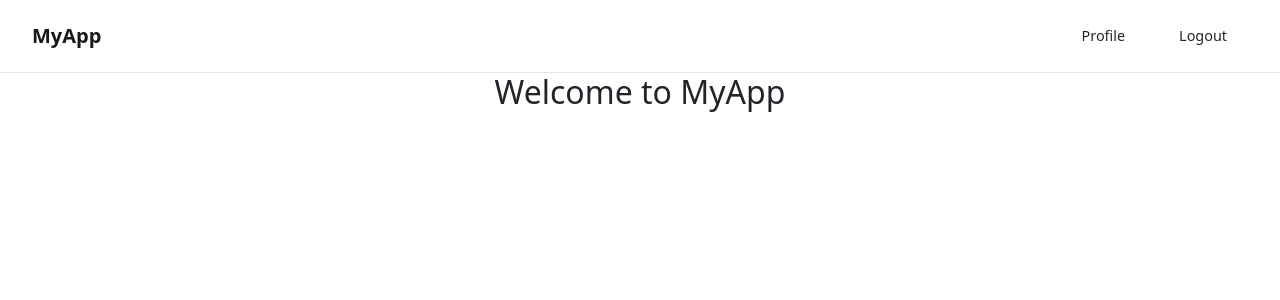
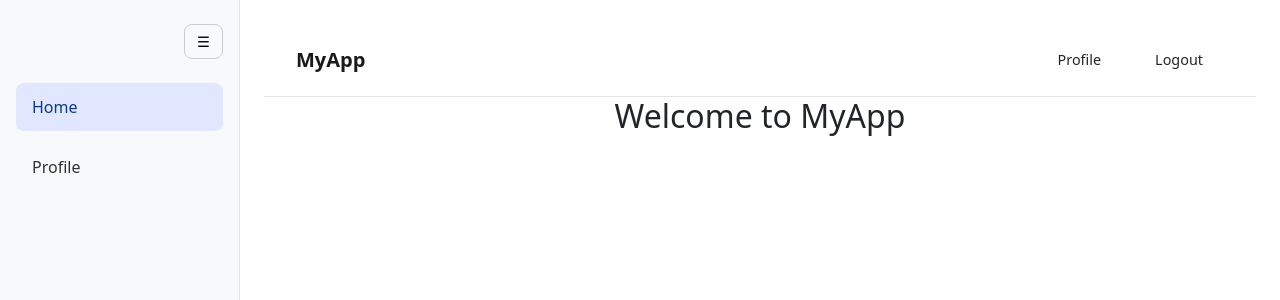
Before and after one commit to AshikMehediAbid/SmartMetro-FE, an Angular app: page /home in a window 1280 px wide. Shown: the top 300 px of the page. Built offline with nearby package versions, Linux system fonts and the light colour scheme; sample sign-in values are in the browser's storage.

Commit message:
feat(station): implement sidebar navigation and create station page with improved UI components

```diff
--- a/src/app/app.css
+++ b/src/app/app.css
@@ -17,3 +17,65 @@
   display: flex;
   gap: 0.75rem;
 }
+
+.app-layout {
+  display: grid;
+  grid-template-columns: 240px 1fr;
+  min-height: calc(100vh - 0px);
+}
+
+.sidebar {
+  background: #f8f9fb;
+  padding: 1.5rem 1rem;
+  border-right: 1px solid #e5e5e5;
+  transition: width 200ms ease, padding 200ms ease;
+}
+
+.sidebar.collapsed {
+  width: 68px;
+  padding: 1.5rem 0.5rem;
+}
+
+.sidebar-header {
+  display: flex;
+  align-items: center;
+  justify-content: space-between;
+  margin-bottom: 1.5rem;
+}
+
+.sidebar h2 {
+  margin: 0;
+  font-size: 1.1rem;
+}
+
+.menu-toggle {
+  background: transparent;
+  border: 1px solid #ccc;
+  border-radius: 0.5rem;
+  padding: 0.35rem 0.75rem;
+  font-size: 0.9rem;
+  cursor: pointer;
+}
+
+.sidebar nav {
+  display: flex;
+  flex-direction: column;
+  gap: 0.75rem;
+}
+
+.sidebar a {
+  color: #333;
+  text-decoration: none;
+  padding: 0.75rem 1rem;
+  border-radius: 0.5rem;
+}
+
+.sidebar a.active,
+.sidebar a:hover {
+  background: #e0e7ff;
+  color: #0b3a8c;
+}
+
+.content {
+  padding: 1.5rem;
+}
--- a/src/app/app.html
+++ b/src/app/app.html
@@ -1,2 +1,23 @@
+<div class="app-layout">
+  @if (isLoggedIn()) {
+    <aside class="sidebar" [class.collapsed]="!sidebarOpened()">
+      <div class="sidebar-header">
+        <h2 *ngIf="sidebarOpened()"></h2>
+        <button class="menu-toggle" type="button" (click)="toggleSidebar()">
+          {{ sidebarOpened() ? '☰' : 'Menu' }}
+        </button>
+      </div>
+      <nav *ngIf="sidebarOpened()">
+        <a routerLink="/home" routerLinkActive="active">Home</a>
+        <a routerLink="/user-profile" routerLinkActive="active">Profile</a>
+        <a *ngIf="isAdmin()" routerLink="/stations" routerLinkActive="active">Station Management</a>
+      </nav>
+    </aside>
+  }
+
+  <main class="content">
+    <router-outlet></router-outlet>
+  </main>
+</div>
+
 <app-toast />
-<router-outlet></router-outlet>
--- a/src/app/app.routes.ts
+++ b/src/app/app.routes.ts
@@ -4,11 +4,12 @@ import { Login } from './pages/auth/login/login';
 import { Register } from './pages/auth/register/register';
 import { VerifyEmail } from './pages/auth/verify-email/verify-email';
 import { UserProfile } from './pages/auth/user-profile/user-profile';
-import { authGuard } from './core/guards/auth-guard';
+import { authGuard, adminGuard } from './core/guards/auth-guard';
 import { RecoverPassword } from './pages/auth/recover-password/recover-password';
 import { VerifyOtp } from './pages/verify-otp/verify-otp';
 import { CreateStation } from './pages/station/create-station/create-station';
 import { StationList } from './pages/station/station-list/station-list';
+import { NotFound } from './pages/not-found/not-found';
 
 export const routes: Routes = [
     {
@@ -48,10 +49,18 @@ export const routes: Routes = [
     {
         path: 'create-station',
         component: CreateStation,
+        canActivate: [adminGuard],
     },
     {
         path: 'stations',
         component: StationList,
+    },
+    {
+        path: 'not-found',
+        component: NotFound,
+    },
+    {
+        path: '**',
+        redirectTo: 'not-found',
     }
-
 ];
--- a/src/app/app.ts
+++ b/src/app/app.ts
@@ -1,13 +1,48 @@
-import { Component, signal } from '@angular/core';
-import { RouterOutlet } from '@angular/router';
+import { Component, inject, signal } from '@angular/core';
+import { NgIf } from '@angular/common';
+import { NavigationEnd, Router, RouterLink, RouterLinkActive, RouterOutlet } from '@angular/router';
+import { filter } from 'rxjs';
+import { AuthService } from './core/services/auth/auth-service';
 import { ToastComponent } from './shared/widgets/toast/toast';
 
 @Component({
   selector: 'app-root',
-  imports: [RouterOutlet, ToastComponent],
+  imports: [NgIf, RouterOutlet, RouterLink, RouterLinkActive, ToastComponent],
   templateUrl: './app.html',
   styleUrl: './app.css'
 })
 export class App {
   protected readonly title = signal('SmartMetro-FE');
+  protected sidebarOpened = signal(true);
+
+  private authService = inject(AuthService);
+  protected router = inject(Router);
+  protected isAdmin = signal(false);
+  protected isLoggedIn = signal(false);
+
+
+  ngOnInit(): void {
+    this.updateUserState();
+
+    this.router.events.pipe(filter((event) => event instanceof NavigationEnd)).subscribe(() => {
+      this.updateUserState();
+    });
+  }
+
+  private updateUserState(): void {
+    const loggedIn = this.authService.isLoggedIn();
+    this.isLoggedIn.set(loggedIn);
+
+    const user = this.authService.getUserInfo();
+    const role = user?.['http://schemas.microsoft.com/ws/2008/06/identity/claims/role'] ?? user?.role ?? '';
+    this.isAdmin.set(role === 'Admin');
+  }
+
+  protected toggleSidebar(): void {
+    this.sidebarOpened.update((opened) => !opened);
+  }
+
+  protected onStationManagement(): void {
+    this.router.navigate(['/stations']);
+  }
 }
--- a/src/app/core/guards/auth-guard.ts
+++ b/src/app/core/guards/auth-guard.ts
@@ -1,5 +1,28 @@
-import { CanActivateFn } from '@angular/router';
+import { CanActivateFn, Router } from '@angular/router';
+import { inject } from '@angular/core';
+import { AuthService } from '../services/auth/auth-service';
 
 export const authGuard: CanActivateFn = (route, state) => {
-  return true;
+  const authService = inject(AuthService);
+  const router = inject(Router);
+
+  if (authService.isLoggedIn()) {
+    return true;
+  }
+
+  return router.parseUrl('/login');
 };
+
+export const adminGuard: CanActivateFn = (route, state) => {
+  const authService = inject(AuthService);
+  const router = inject(Router);
+
+  const user = authService.getUserInfo();
+  const role = user?.['http://schemas.microsoft.com/ws/2008/06/identity/claims/role'] ?? user?.role ?? '';
+
+  if (role === 'Admin') {
+    return true;
+  }
+
+  return router.parseUrl('/not-found');
+};
--- a/src/app/core/services/auth/auth-service.ts
+++ b/src/app/core/services/auth/auth-service.ts
@@ -58,7 +58,7 @@ export class AuthService {
     //const params = new HttpParams()
     //.set('email', email)
     //.set('otp', otp);
-    debugger;
+
     return this.http.post<ApiResponse<any>>('https://localhost:7246/api/account/verify-otp', otpVerificationObj);
   }
   getNewAccessToken() {
@@ -111,7 +111,7 @@ export class AuthService {
 
     const payload = token.split('.')[1] ?? '';
 
-    debugger;
+
     try {
       const decodedPayload = atob(payload.replace(/-/g, '+').replace(/_/g, '/'));
       const userInfo = JSON.parse(decodedPayload);
@@ -153,7 +153,7 @@ export class AuthService {
   }
 
   resendOtp(reqObj: OtpVerificationModel) {
-    debugger;
+
     return this.http.post<ApiResponse<any>>('https://localhost:7246/api/account/resend-otp',reqObj);
   }
 }
--- /dev/null
+++ b/src/app/pages/not-found/not-found.css
@@ -0,0 +1,21 @@
+.not-found-page {
+  max-width: 520px;
+  margin: 3rem auto;
+  text-align: center;
+}
+
+.not-found-page h1 {
+  font-size: 2.5rem;
+  margin-bottom: 1rem;
+}
+
+.not-found-page p {
+  margin-bottom: 1.5rem;
+  color: #606060;
+}
+
+.not-found-page a {
+  color: #0b69ff;
+  text-decoration: none;
+  font-weight: 600;
+}
--- /dev/null
+++ b/src/app/pages/not-found/not-found.html
@@ -0,0 +1,5 @@
+<div class="not-found-page">
+  <h1>404 - Not Found</h1>
+  <p>The page you are looking for does not exist.</p>
+  <a routerLink="/home">Back to Home</a>
+</div>
--- /dev/null
+++ b/src/app/pages/not-found/not-found.ts
@@ -0,0 +1,11 @@
+import { Component } from '@angular/core';
+import { RouterLink } from '@angular/router';
+
+@Component({
+  selector: 'app-not-found',
+  imports: [RouterLink],
+  templateUrl: './not-found.html',
+  styleUrl: './not-found.css',
+})
+export class NotFound {
+}
--- a/src/app/pages/station/create-station/create-station.html
+++ b/src/app/pages/station/create-station/create-station.html
@@ -1,16 +1,13 @@
 <div class="container py-5">
   <div class="row justify-content-center">
     <div class="col-lg-8 col-md-10">
-
       <div class="card shadow-sm border-0">
         <div class="card-header bg-primary text-white py-3">
           <h4 class="mb-0">Create Station</h4>
         </div>
 
         <div class="card-body p-4">
-
           <form (ngSubmit)="onCreateStationClick()">
-
             <!-- Station Name -->
             <div class="mb-3">
               <label for="stationName" class="form-label">
@@ -30,9 +27,7 @@
 
             <!-- Station Location -->
             <div class="mb-3">
-              <label for="stationLocation" class="form-label">
-                Station Location
-              </label>
+              <label for="stationLocation" class="form-label"> Station Location </label>
 
               <input
                 type="text"
@@ -47,9 +42,7 @@
             <!-- Latitude / Longitude -->
             <div class="row">
               <div class="col-md-6 mb-3">
-                <label for="lat" class="form-label">
-                  Latitude
-                </label>
+                <label for="lat" class="form-label"> Latitude </label>
 
                 <input
                   type="number"
@@ -62,9 +55,7 @@
               </div>
 
               <div class="col-md-6 mb-3">
-                <label for="long" class="form-label">
-                  Longitude
-                </label>
+                <label for="long" class="form-label"> Longitude </label>
 
                 <input
                   type="number"
@@ -79,28 +70,34 @@
 
             <!-- Insert After -->
             <div class="mb-3">
-              <label for="insertAfter" class="form-label">
-                Insert After
-              </label>
+              <label for="insertAfter" class="form-label"> Insert After </label>
 
-              <input
-                type="number"
+              <select
                 id="insertAfter"
                 name="insertAfter"
-                class="form-control"
-                [(ngModel)]="stationObj().insertAfter"
-              />
+                class="form-select"
+                [(ngModel)]="selectedInsertAfter"
+                required
+              >
+                <option [ngValue]="0">At the beginning</option>
+                @for (station of stations(); track station.stationId) {
+                  <option [ngValue]="station.stationOrder">
+                    {{ station.stationOrder }} - {{ station.stationName }}
+                  </option>
+                }
+              </select>
 
               <div class="form-text">
-                Enter the station ID after which this station should be inserted.
+                Choose where to insert the new station in the existing station order.
               </div>
             </div>
 
             <!-- Distances -->
             <div class="row">
+              @if (showPreviousDistance()) {
                 <div class="col-md-6 mb-3">
                   <label for="distanceFromPreviousStation" class="form-label">
-                  Distance From Previous Station
+                    Distance From {{ getPreviousStationName() || 'previous station' }}
                   </label>
 
                   <input
@@ -112,10 +109,12 @@
                     [(ngModel)]="stationObj().distanceFromPreviousStation"
                   />
                 </div>
+              }
 
+              @if (showNextDistance()) {
                 <div class="col-md-6 mb-3">
                   <label for="distanceFromNextStation" class="form-label">
-                  Distance From Next Station
+                    Distance From {{ getNextStationName() }}
                   </label>
 
                   <input
@@ -127,6 +126,7 @@
                     [(ngModel)]="stationObj().distanceFromNextStation"
                   />
                 </div>
+              }
             </div>
 
             <!-- Active -->
@@ -139,33 +139,18 @@
                 [(ngModel)]="stationObj().isActive"
               />
 
-              <label class="form-check-label" for="isActive">
-                Active Station
-              </label>
+              <label class="form-check-label" for="isActive"> Active Station </label>
             </div>
 
             <!-- Buttons -->
             <div class="d-flex justify-content-end gap-2">
-              <a
-                routerLink="/stations"
-                class="btn btn-outline-secondary"
-              >
-                Cancel
-              </a>
+              <a routerLink="/stations" class="btn btn-outline-secondary"> Cancel </a>
 
-              <button
-                type="submit"
-                class="btn btn-primary"
-              >
-                Create Station
-              </button>
+              <button type="submit" class="btn btn-primary">Create Station</button>
             </div>
-
           </form>
-
-        </div>
-      </div>
-
         </div>
       </div>
     </div>
+  </div>
+</div>
--- a/src/app/pages/station/create-station/create-station.ts
+++ b/src/app/pages/station/create-station/create-station.ts
@@ -1,7 +1,8 @@
-import { Component, inject, signal } from '@angular/core';
+import { Component, inject, OnDestroy, signal } from '@angular/core';
 import { FormsModule } from '@angular/forms';
 import { StationService } from '../../../core/services/station/station-service';
 import { Router } from '@angular/router';
+import { StationModel } from '../station-list/station-list';
 
 @Component({
   selector: 'app-create-station',
@@ -9,8 +10,7 @@ import { Router } from '@angular/router';
   templateUrl: './create-station.html',
   styleUrl: './create-station.css',
 })
-export class CreateStation {
-
+export class CreateStation implements OnDestroy {
   stationService = inject(StationService);
   router = inject(Router);
 
@@ -25,9 +25,37 @@ export class CreateStation {
     distanceFromNextStation: 0,
   });
 
-    onCreateStationClick() {
-    this.stationService.createStation(this.stationObj()).subscribe({
+  stations = signal<StationModel[]>([]);
+  selectedInsertAfter = 0;
+
+  ngOnInit(): void {
+    this.loadStations();
+  }
+
+  ngOnDestroy(): void {
+    this.clearForm();
+  }
+
+  loadStations(): void {
+    this.stationService.getAllStations(1).subscribe({
       next: (response) => {
+        this.stations.set(response.data ?? []);
+      },
+      error: (error) => {
+        console.error('Failed to load stations for insert order', error);
+      },
+    });
+  }
+
+  onCreateStationClick() {
+    const payload: CreateStationModel = {
+      ...this.stationObj(),
+      insertAfter: this.selectedInsertAfter,
+    };
+
+    this.stationService.createStation(payload).subscribe({
+      next: (response) => {
+        this.clearForm();
         this.router.navigate(['/stations']);
       },
       error: (error) => {
@@ -36,6 +64,47 @@ export class CreateStation {
     });
   }
 
+  getSelectedStation(): StationModel | null {
+    return this.stations().find((station) => station.stationOrder === this.selectedInsertAfter) ?? null;
+  }
+
+  getNextStation(): StationModel | null {
+    if (this.selectedInsertAfter === 0) {
+      return this.stations()[0] ?? null;
+    }
+
+    return this.stations().find((station) => station.stationOrder > this.selectedInsertAfter) ?? null;
+  }
+
+  showPreviousDistance(): boolean {
+    return this.selectedInsertAfter > 0;
+  }
+
+  showNextDistance(): boolean {
+    return !!this.getNextStation();
+  }
+
+  getPreviousStationName(): string {
+    return this.getSelectedStation()?.stationName ?? '';
+  }
+
+  getNextStationName(): string {
+    return this.getNextStation()?.stationName ?? 'next station';
+  }
+
+  clearForm(): void {
+    this.stationObj.set({
+      stationName: '',
+      stationLocation: '',
+      lat: 0,
+      long: 0,
+      isActive: true,
+      insertAfter: 0,
+      distanceFromPreviousStation: 0,
+      distanceFromNextStation: 0,
+    });
+    this.selectedInsertAfter = 0;
+  }
 }
 
 export interface CreateStationModel {
```
Lines whose indentation alone changed are shown as unchanged.
